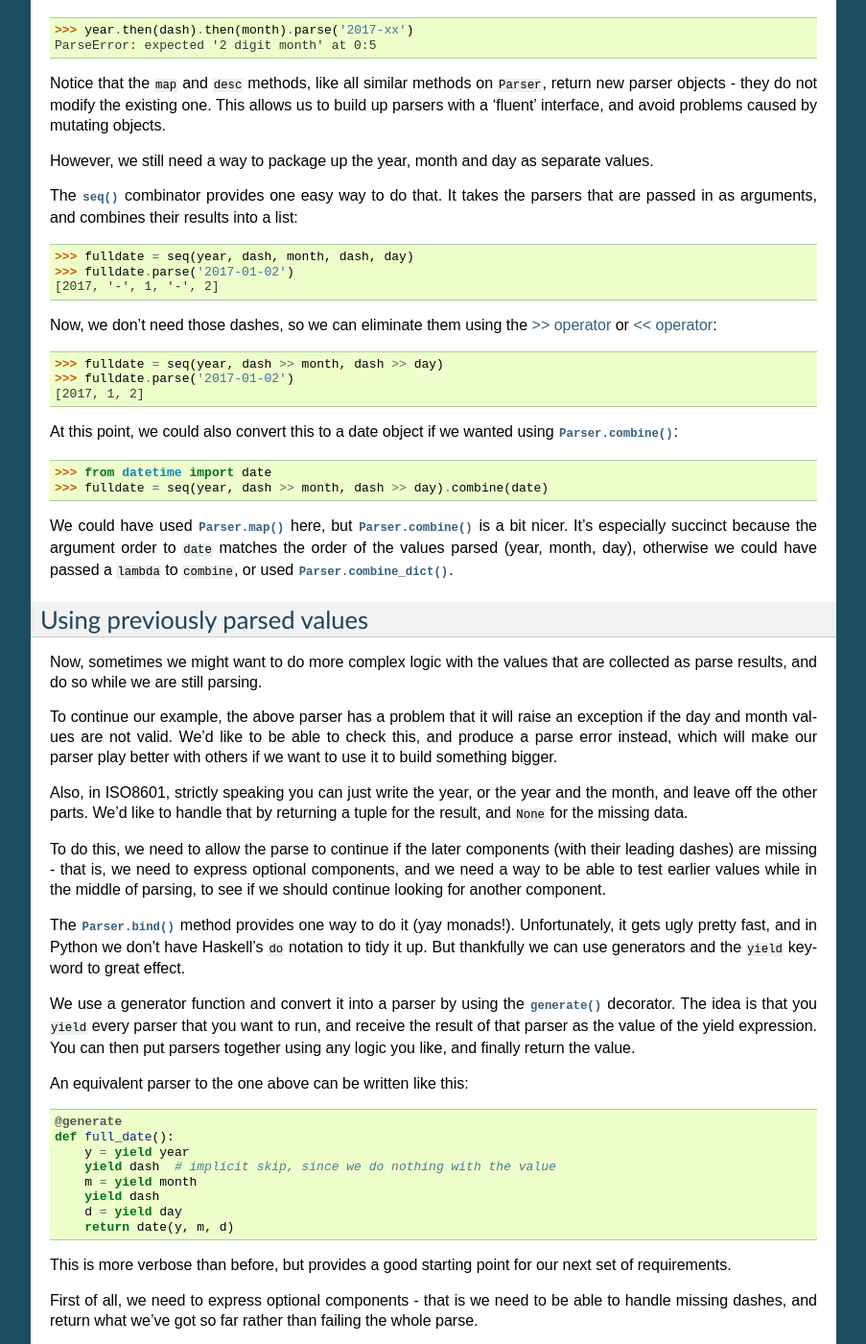
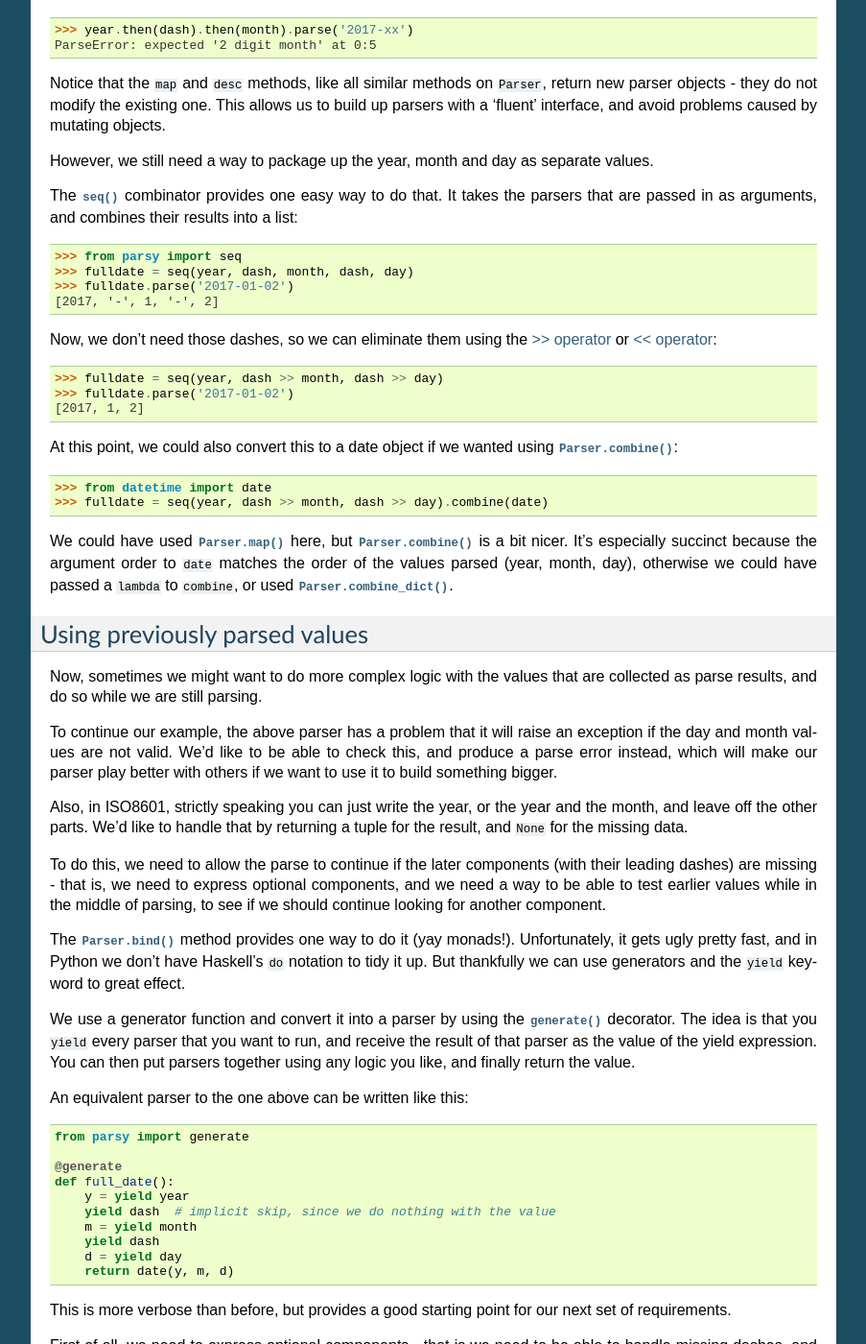
Before and after one commit to python-parsy/parsy, a Sphinx documentation site: the page built from docs/tutorial.rst, in a window 1280 px wide and 1400 px high, scrolled down 2183 px. Shown: the whole window at 96% size, without its empty margins (198-1101 px from the left). Built offline with Sphinx 7.4.7, drawn with Linux system fonts in a browser that asks for light colours; some of the changed text lies outside the part shown.

Commit message:
Missing imports in tutorial. Fixes #50

```diff
--- a/docs/tutorial.rst
+++ b/docs/tutorial.rst
@@ -162,6 +162,7 @@ list:
 
 .. code-block:: python
 
+   >>> from parsy import seq
    >>> fulldate = seq(year, dash, month, dash, day)
    >>> fulldate.parse('2017-01-02')
    [2017, '-', 1, '-', 2]
@@ -224,6 +225,8 @@ An equivalent parser to the one above can be written like this:
 
 .. code-block:: python
 
+   from parsy import generate
+
    @generate
    def full_date():
        y = yield year
@@ -253,6 +256,8 @@ parsing failure.
 
 
 .. code-block:: python
+
+   from parsy import fail, generate
 
    optional_dash = dash.optional()
 
```
